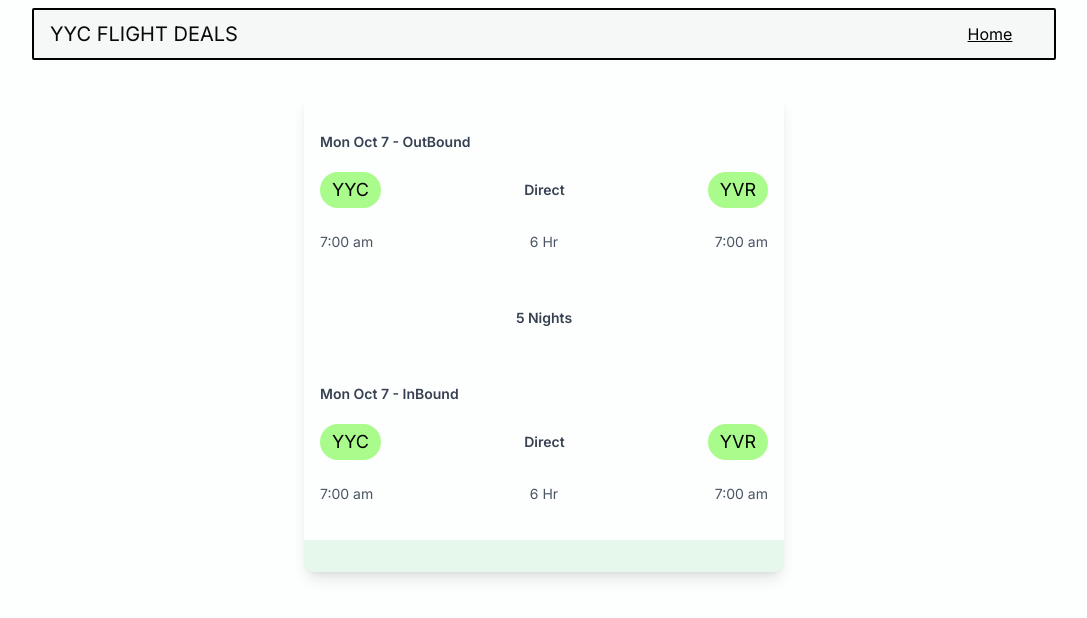
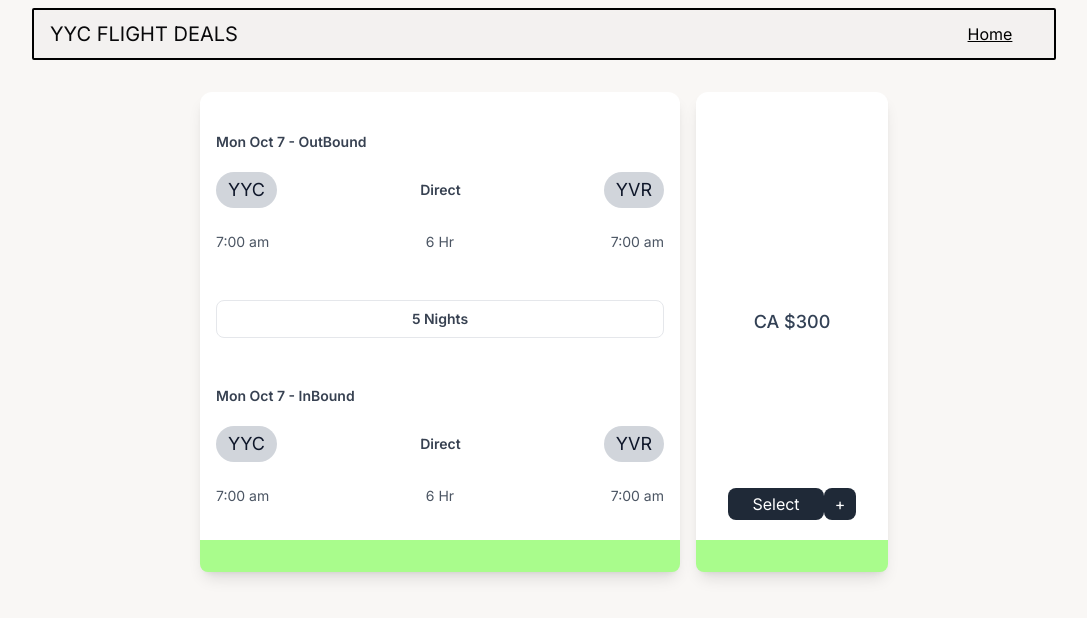
Before and after one commit to dillanferster/YYCFlightDeals, a Next.js app: page /pages/details in a window 1280 px wide. Shown: the top 618 px of the page, without its empty margins (96-1183 px from the left). Built offline with nearby package versions, Linux system fonts and the light colour scheme.

Commit message:
details update

```diff
--- a/app/components/DetailCard.js
+++ b/app/components/DetailCard.js
@@ -1,6 +1,7 @@
 export default function DetailCard() {
   return (
-    <div className="w-[30rem] h-[30rem] bg-[var(--color-bg)] rounded-xl shadow-lg flex flex-col justify-between mt-8">
+    <div className="flex flex-wrap justify-between items-center p-8 gap-4 bg-transparent">
+      <div className="w-[30rem] h-[30rem] bg-white  rounded-xl shadow-lg flex flex-col justify-between ">
         <div className="flex flex-col justify-evenly h-[28rem] ">
           <div className="p-4 h-[25rem] flex flex-col justify-between gap-8">
             <div className="mb-4 flex flex-col gap-4">
@@ -8,11 +9,13 @@ export default function DetailCard() {
                 Mon Oct 7 - OutBound
               </div>
               <div className="flex items-center justify-between">
-              <div className="bg-[var(--color-green)] text-black rounded-full px-3 py-1 text-lg font-normal">
+                <div className="bg-gray-300 text-slate-900 rounded-full px-3 py-1 text-lg font-normal">
                   YYC
                 </div>
-              <div className="text-sm font-semibold text-gray-700">Direct</div>
-              <div className="bg-[var(--color-green)] text-black rounded-full px-3 py-1 text-lg font-normal">
+                <div className="text-sm font-semibold text-gray-700">
+                  Direct
+                </div>
+                <div className="bg-gray-300 text-slate-900  rounded-full px-3 py-1 text-lg font-normal">
                   YVR
                 </div>
               </div>
@@ -22,7 +25,7 @@ export default function DetailCard() {
                 <div>7:00 am</div>
               </div>
             </div>
-          <div className="flex justify-center items-center bg-[var(--color-bg)] rounded-lg py-2 text-sm font-semibold text-gray-700">
+            <div className="flex justify-center items-center border rounded-lg py-2 text-sm font-semibold text-gray-700">
               5 Nights
             </div>
             <div className="mt-4 flex flex-col gap-4">
@@ -30,11 +33,13 @@ export default function DetailCard() {
                 Mon Oct 7 - InBound
               </div>
               <div className="flex items-center justify-between">
-              <div className="bg-[var(--color-green)] text-black rounded-full px-3 py-1 text-lg font-normal">
+                <div className="bg-gray-300 text-slate-900  rounded-full px-3 py-1 text-lg font-normal">
                   YYC
                 </div>
-              <div className="text-sm font-semibold text-gray-700">Direct</div>
-              <div className="bg-[var(--color-green)] text-black rounded-full px-3 py-1 text-lg font-normal">
+                <div className="text-sm font-semibold text-gray-700">
+                  Direct
+                </div>
+                <div className="bg-gray-300 text-slate-900  rounded-full px-3 py-1 text-lg font-normal">
                   YVR
                 </div>
               </div>
@@ -46,8 +51,26 @@ export default function DetailCard() {
             </div>
           </div>
         </div>
-      <div className="flex justify-between items-center p-4 bg-[#e6f7eb] rounded-b-lg">
-        <div className="text-lg font-bold text-gray-800"></div>
+        <div className="flex justify-between items-center p-4 bg-[var(--color-green)] rounded-b-lg"></div>
+      </div>
+      <div className="h-[30rem] w-[12rem]  bg-white  rounded-xl shadow-lg flex flex-col justify-end">
+        <div className="mb-[9.5rem]">
+          <span className=" flex  justify-center font-medium text-lg text-slate-700">
+            CA $300
+          </span>
+        </div>
+
+        <div className="flex justify-center mb-5 ">
+          <div className="flex [&>*]:hover:bg-gray-500 cursor-pointer ">
+            <button className="  p-1  bg-gray-800 rounded-lg h-8 w-[6rem]   text-white [&>*]:hover:bg-gray-500">
+              Select
+            </button>
+            <div className="p-1 bg-gray-800 rounded-lg h-8 w-[2rem] flex justify-center items-center  text-white">
+              +
+            </div>
+          </div>
+        </div>
+        <div className="flex justify-between items-center p-4 bg-[var(--color-green)] rounded-b-lg"></div>
       </div>
     </div>
   );
--- a/app/components/MainContainer/MainContainerButton.js
+++ b/app/components/MainContainer/MainContainerButton.js
@@ -4,7 +4,7 @@ export function MainContainerButton() {
   return (
     <div
       id="MainCB"
-      className=" flex max-w-[63rem] p-2 justify-end items-center pr-12 pb-3 gap-2 "
+      className=" flex w-[63rem] p-2 justify-end items-center pr-12 pb-3 gap-2 "
     >
       <div className="flex justify-center items-center h-[2rem] border-white border-2 rounded-full w-[16rem] text-white">
         YYC &rarr; Place | From $000
--- a/app/globals.css
+++ b/app/globals.css
@@ -9,7 +9,7 @@
 :root {
   --color-green: #a9fc8c;
   --color-grey: #d9d9d9;
-  --color-bg: #fdfefe;
+  --color-bg: #f9f7f5;
 }
 
 @media (prefers-color-scheme: dark) {
--- a/app/layout.js
+++ b/app/layout.js
@@ -6,7 +6,7 @@ const inter = Inter({ subsets: ["latin"] });
 
 export default function RootLayout({ children }) {
   return (
-    <html lang="en" className="bg-fixed bg-[var(--color-bg)]">
+    <html lang="en" className="bg-fixed bg-[var(--color-bg)] scroll-smooth">
       <body className={inter.className}>
         <Nav />
 
--- a/app/pages/details/page.js
+++ b/app/pages/details/page.js
@@ -2,7 +2,7 @@ import DetailCard from "@/app/components/DetailCard";
 
 export default function Home() {
   return (
-    <main className="bg-[#FDFEFE] flex flex-col  items-center justify-center ">
+    <main className="bg-[var(--color-bg)] bg-fixed flex flex-col  items-center justify-center ">
       <div>
         <DetailCard />
       </div>
```
Lines whose indentation alone changed are shown as unchanged.
